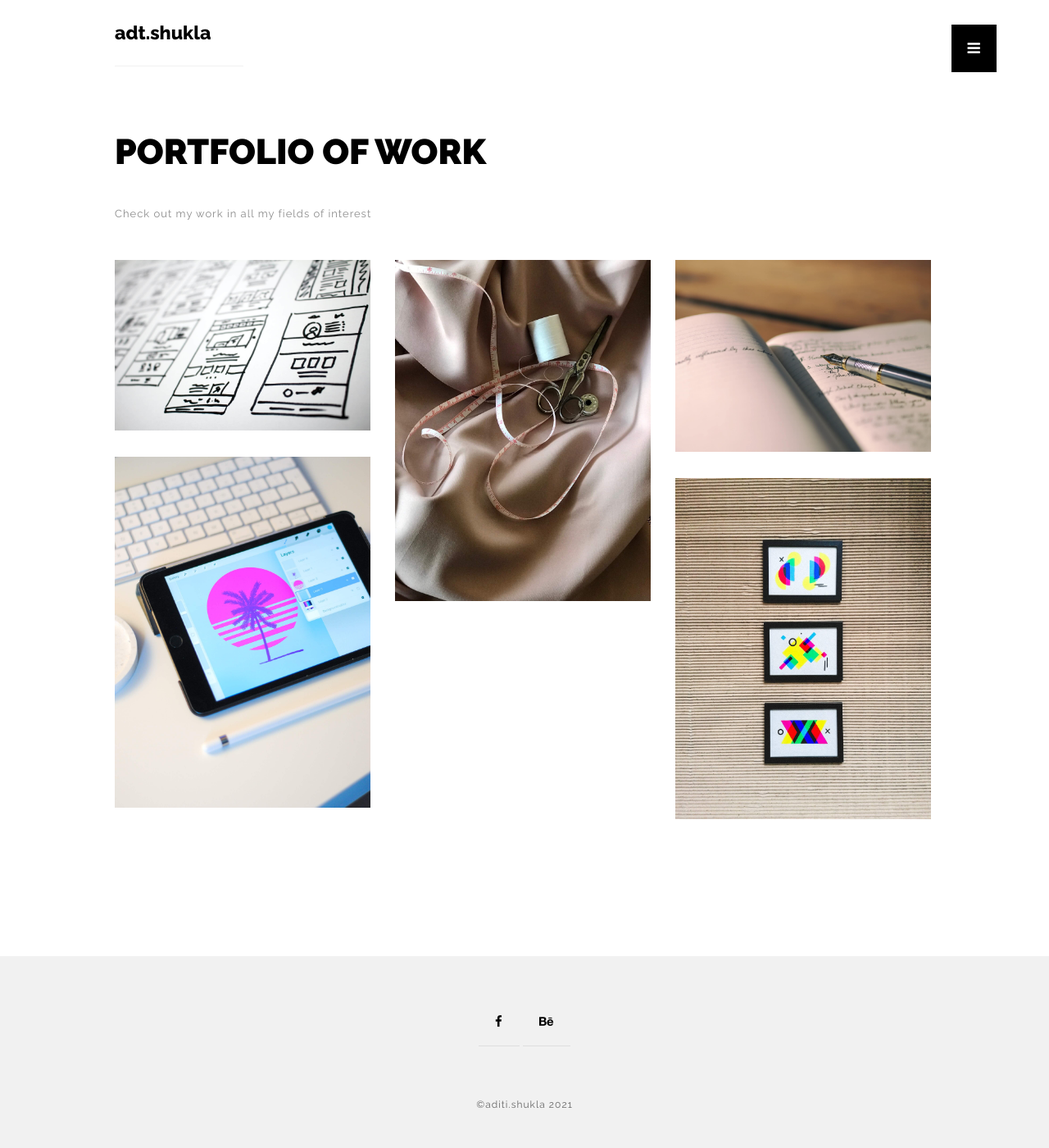
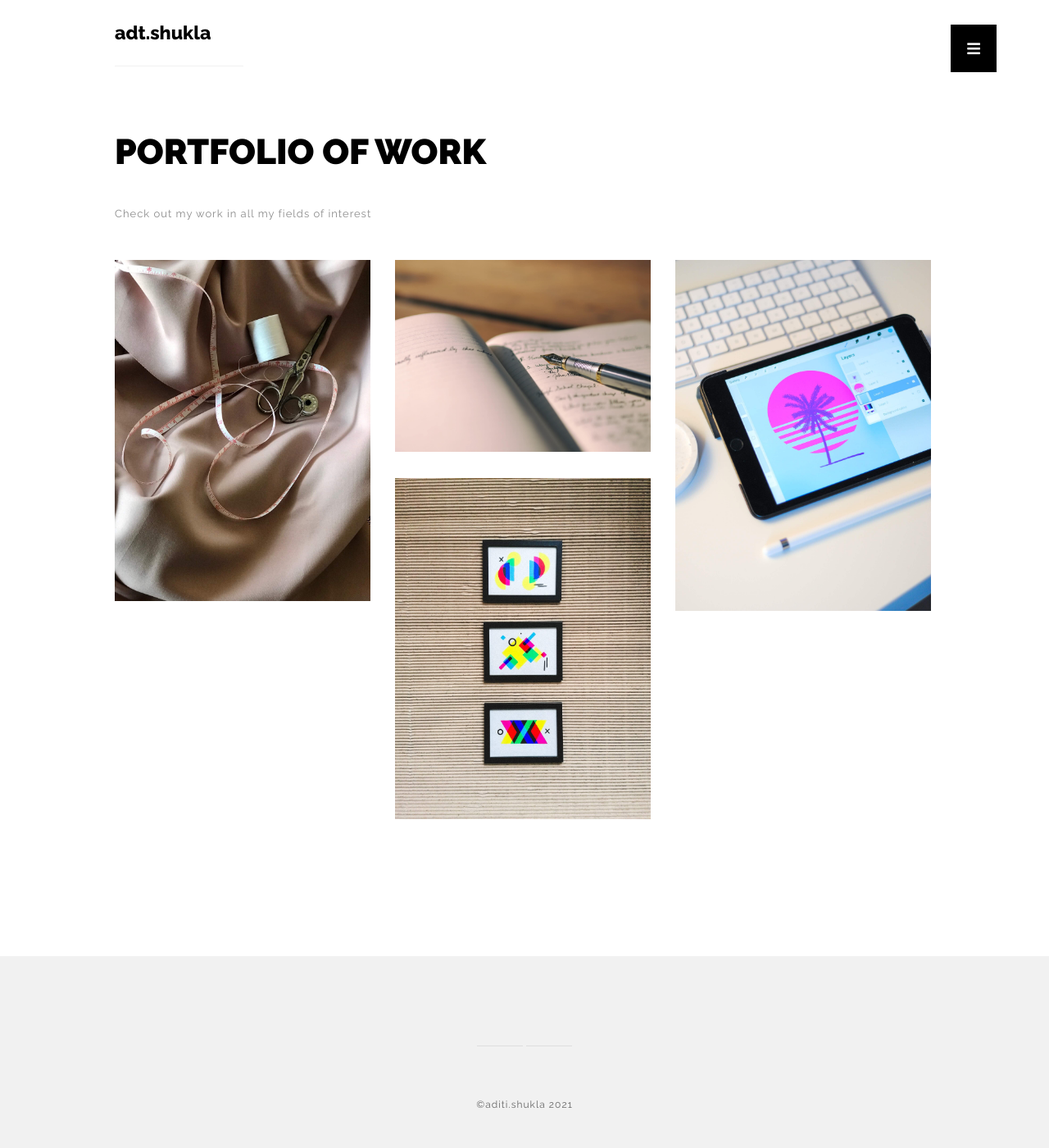
Before and after one commit to adtshukla/adtshukla.github.io, a plain HTML site: page projects.html in a window 1280 px wide. Shown: the whole page at 82% size. Drawn offline with Linux system fonts and the light colour scheme; files that its build step writes are made by us from their sources; files whose address does not match are found by name.

Commit message:
Update projects.html

```diff
--- a/projects.html
+++ b/projects.html
@@ -17,7 +17,8 @@
   <link rel="stylesheet" href="css/style.css">
   <link rel="stylesheet" href="css/style-responsive.css">
 
-  <link rel="stylesheet" href="http://maxcdn.bootstrapcdn.com/font-awesome/4.3.0/css/font-awesome.min.css">
+  <link rel="stylesheet" href="https://use.fontawesome.com/releases/v5.6.3/css/all.css" integrity="sha384-UHRtZLI+pbxtHCWp1t77Bi1L4ZtiqrqD80Kn4Z8NTSRyMA2Fd33n5dQ8lWUE00s/" crossorigin="anonymous">
+  <link href="lightbox.css" rel="stylesheet">
 
   <!--[if lt IE 9]>
   <script src="http://html5shiv.googlecode.com/svn/trunk/html5.js"></script>
@@ -82,17 +83,7 @@
   <ul class="portfolio-grid">
 
 
-    <li class="grid-item" data-jkit="[show:delay=1500;speed=500;animation=fade]">
-      <img src="uiux.jpg">
-        <a class="ajax-link" href="1uiux.html">
-          <div class="grid-hover">
-            <h1>UI/UX Design</h1>
-            <p>See my Projects</p>
-          </div>
-        </a>
-    </li>
-
-    <li class="grid-item" data-jkit="[show:delay=1500;speed=500;animation=fade]">
+  <li class="grid-item" data-jkit="[show:delay=1500;speed=500;animation=fade]">
       <img src="fashtech.jpg">
         <a class="ajax-link" href="2ftech.html">
           <div class="grid-hover">
@@ -151,8 +142,8 @@
 
     <div class="footer-margin">
       <div class="social-footer">
-        <a href="https://www.facebook.com/thomsooncom"><i class="fa fa-facebook"></i></a>
-        <a href="https://www.behance.net/TomaszMazurczak"><i class="fa fa-behance"></i></a>
+        <a href="https://www.facebook.com/adtshukla"><i class="fa fa-facebook"></i></a>
+        <a href="https://www.instagram.com/adtshukla"><i class="fa fa-instagram"></i></a>
 
       </div>
       <div class="copyright">©aditi.shukla 2021</div>
```
